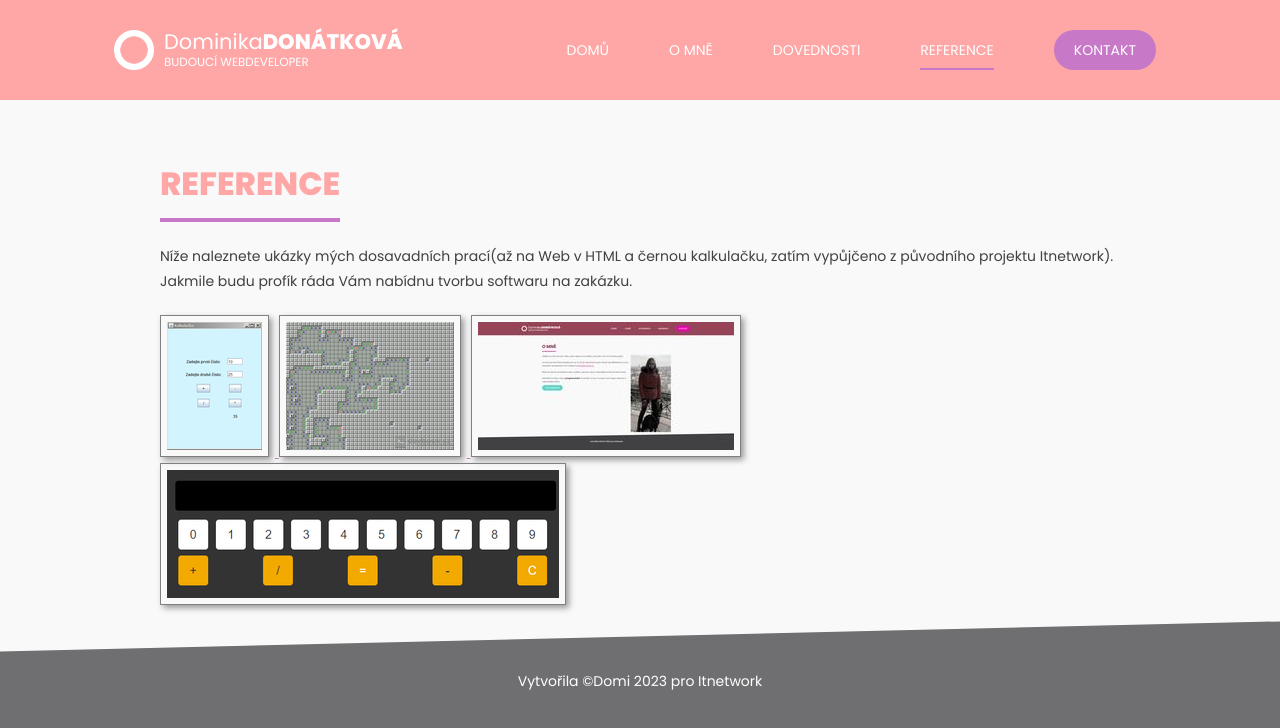
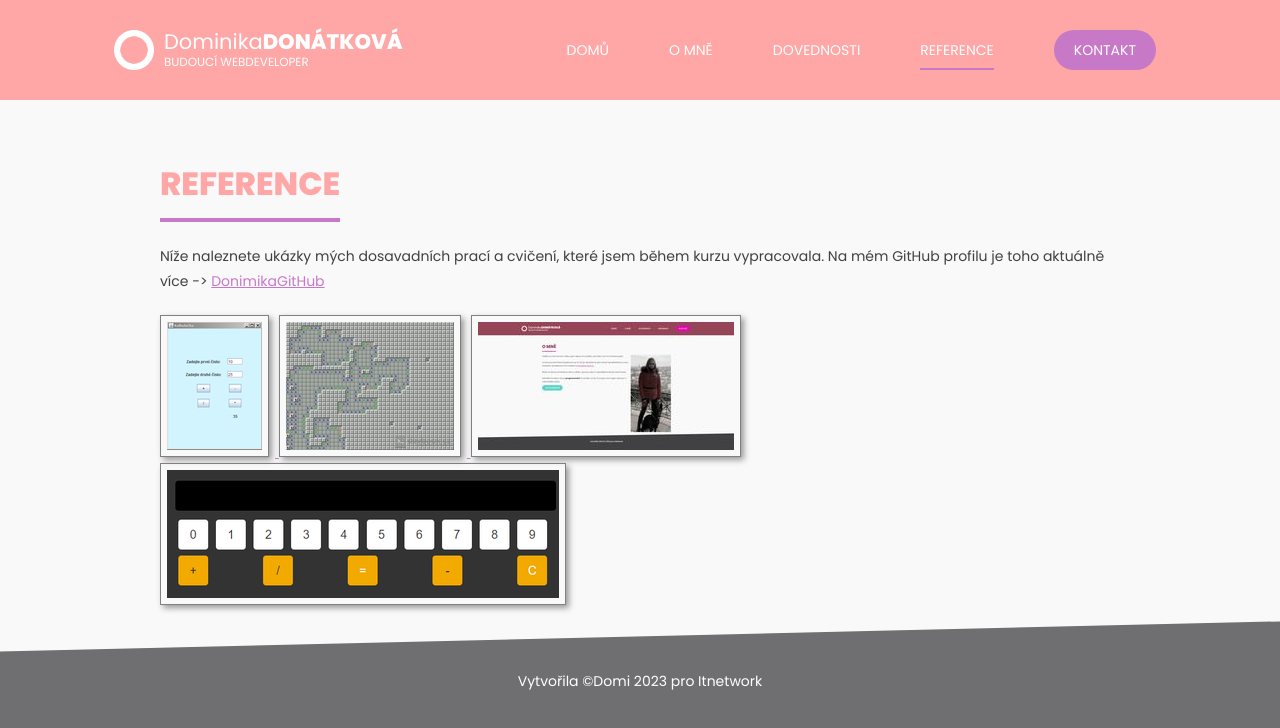
Before and after one commit to Donimika/personal-portfolio, a plain HTML site: page prvni_web/reference.html in a window 1280 px wide. Drawn offline with Linux system fonts and the light colour scheme.

Commit message:
Update reference.html

```diff
--- a/prvni_web/reference.html
+++ b/prvni_web/reference.html
@@ -34,8 +34,8 @@
         </header>
 
         <section>
-            <p>Níže naleznete ukázky mých dosavadních prací(až na Web v HTML a černou kalkulačku, zatím vypůjčeno z původního projektu Itnetwork).
-                Jakmile budu profík ráda Vám nabídnu tvorbu softwaru na zakázku.</p>
+            <p>Níže naleznete ukázky mých dosavadních prací a cvičení, které jsem během kurzu vypracovala.
+                Na mém GitHub profilu je toho aktuálně více -> <a href="https://github.com/Donimika">DonimikaGitHub</a>   </p>
 
             <div id="reference">
                 <a href="obrazky/kalkulacka_java.png" title="Kalkulačka v Javě" rel="lightbox[reference]">
```
